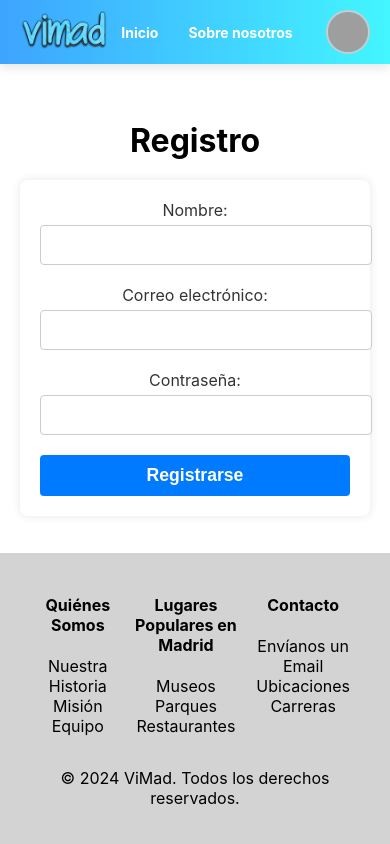
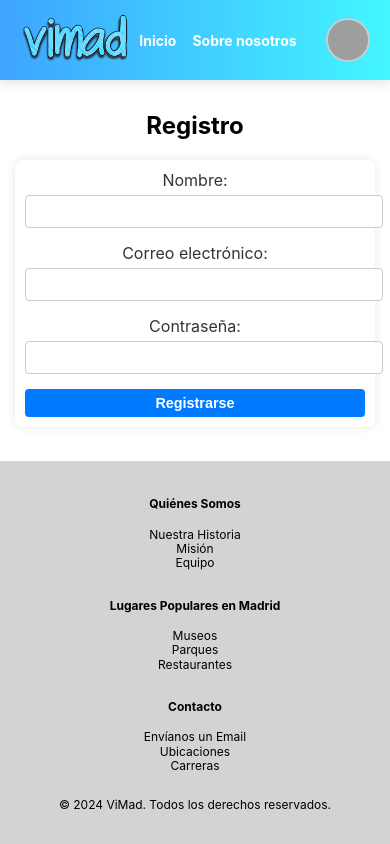
Before and after one commit to Kaaxerd/ViMad, a React (Create React App) app: page /profile in a window 390 px wide. Built offline with nearby package versions, Linux system fonts and the light colour scheme; grey boxes are pictures that could not be loaded.

Commit message:
Agregado para que sea responsive con moviles

```diff
--- a/src/components/DetalleSitio.css
+++ b/src/components/DetalleSitio.css
@@ -1,8 +1,8 @@
-html, body
-{
+html, body {
     overflow-x: hidden;
     box-sizing: border-box;
 }
+
 /* Estilos para el contenedor principal */
 .detalles-sitio {
     font-family: 'Roboto', sans-serif;
@@ -17,7 +17,7 @@ html, body
 }
 
 /* Descripción */
-.texto{
+.texto {
     font-family: 'Roboto', sans-serif;
     text-align: justify;
     font-size: 1rem;
@@ -43,9 +43,7 @@ html, body
 .detalles-sitio .map-wrapper {
     display: flex;
     justify-content: center;
-
     align-items: center;
-    /* Centra verticalmente (si es necesario) */
 }
 
 .map-wrapper {
@@ -54,26 +52,11 @@ html, body
 }
 
 .leaflet-container {
-    height: 100%; /* Ensure the map takes up the full height of the container */
-    width: 50%; /* Ensure the map takes up the full width of the container */
+    height: 100%;
+    width: 50%;
 }
 
-/* Responsividad para pantallas más pequeñas */
-@media (max-width: 768px) {
-    .detalles-sitio h1 {
-        font-size: 1.5rem;
-    }
-
-    .detalles-sitio p {
-        font-size: 0.9rem;
-        padding: 0 10px;
-    }
-
-    .detalles-sitio img {
-        max-height: 300px;
-    }
-}
-
+/* Título grande */
 .title h1 {
     font-size: 5rem;
     color: #fcfcfc;
@@ -83,20 +66,20 @@ html, body
 
 .title {
     font-family: 'Montserrat', sans-serif;
-    width: 100vw; /* Ocupa todo el ancho de la ventana */
-    height: 80vh; /* Altura ajustada */
+    width: 100vw;
+    height: 80vh;
     display: flex;
     flex-direction: column;
     justify-content: center;
     align-items: center;
-    color: white; /* Contraste del texto */
+    color: white;
     text-align: center;
     position: relative;
-    margin: 0; /* Elimina márgenes laterales */
+    margin: 0;
     padding: 0;
     overflow: hidden;
     box-sizing: border-box;
-    margin-bottom: 60px; /* Espacio debajo del div */
+    margin-bottom: 60px;
 }
 
 .subtitulo {
@@ -107,31 +90,30 @@ html, body
     padding-bottom: 2%;
 }
 
-/* Estilos para los contenedores principales */
+/* Contenedor de elementos */
 .contenedor-grid {
     font-family: 'Roboto', sans-serif;
     display: flex;
-    flex-wrap: wrap; /* Permite múltiples filas */
-    gap: 50px; /* Espaciado entre elementos */
-    justify-content: center; /* Centra filas incompletas */
-    padding: 50px; /* Espaciado interno */
+    flex-wrap: wrap;
+    gap: 50px;
+    justify-content: center;
+    padding: 50px;
     padding-top: 0;
 }
 
-  /* Estilos para los elementos individuales */
 .elemento-item {
-    flex: 1 1 calc(25% - 50px); /* Ajusta al 25% del ancho menos el gap */
-    max-width: 250px; /* Ancho máximo */
+    flex: 1 1 calc(25% - 50px);
+    max-width: 250px;
     background-color: #fff;
     border-radius: 8px;
-    box-shadow: 0 4px 8px rgba(0, 0, 0, 0.1); /* Sombra */
+    box-shadow: 0 4px 8px rgba(0, 0, 0, 0.1);
     overflow: hidden;
     transition: transform 0.3s;
-    padding: 20px; /* Espaciado interno */
+    padding: 20px;
 }
 
 .elemento-item:hover {
-    transform: scale(1.05); /* Efecto de ampliación */
+    transform: scale(1.05);
 }
 
 .elemento-item h3 {
@@ -149,18 +131,17 @@ html, body
     text-align: left;
 }
 
-  .elemento-item strong, .consejo-subtitulo
-  {
+.elemento-item strong, .consejo-subtitulo {
     font-weight: bold;
     font-style: italic;
     padding-right: 2%;
-    background-color: #f9f9f9; /* Fondo claro para contraste */
-    border-radius: 4px; /* Bordes redondeados */
-    padding: 2px 4px; /* Espaciado interno */
+    background-color: #f9f9f9;
+    border-radius: 4px;
+    padding: 2px 4px;
 }
 
 .elemento-item ul {
-    list-style: none; /* Elimina los puntos de las listas */
+    list-style: none;
     padding: 10px;
     margin: 0;
 }
@@ -170,3 +151,108 @@ html, body
     margin-bottom: 10px;
     font-size: 1rem;
 }
+
+/* Responsividad */
+@media (max-width: 768px) {
+
+    .detalles-sitio h1 {
+        font-size: 1.5rem;
+    }
+
+    .texto {
+        font-size: 0.9rem;
+        padding: 0 20px;
+    }
+
+    .detalles-sitio img {
+        width: 70%;
+        padding: 50px;
+        max-height: 300px;
+    }
+
+    .map-wrapper {
+        height: 300px;
+    }
+
+    .leaflet-container {
+        width: 90%;
+    }
+
+    .title h1 {
+        font-size: 3rem;
+    }
+
+    .subtitulo {
+        font-size: 2rem;
+    }
+
+    .contenedor-grid {
+        gap: 30px;
+        padding: 20px;
+    }
+
+    .elemento-item {
+        flex: 1 1 calc(50% - 20px);
+        max-width: 100%;
+    }
+
+    .elemento-item h3 {
+        font-size: 1.1rem;
+    }
+
+    .elemento-item p {
+        font-size: 0.9rem;
+    }
+}
+
+@media (max-width: 480px) {
+    .detalles-sitio h1 {
+        font-size: 1.2rem;
+    }
+
+    .texto {
+        font-size: 0.8rem;
+        text-align: justify;
+    }
+
+    .detalles-sitio img {
+        width: 90%;
+        padding: 20px;
+    }
+
+    .map-wrapper {
+        height: 250px;
+    }
+
+    .leaflet-container {
+        width: 95%;
+    }
+
+    .title h1 {
+        font-size: 2.5rem;
+    }
+
+    .subtitulo {
+        font-size: 1.5rem;
+    }
+
+    .contenedor-grid {
+        gap: 20px;
+    }
+
+    .elemento-item {
+        flex: 1 1 100%;
+    }
+
+    .elemento-item h3 {
+        font-size: 1rem;
+    }
+
+    .elemento-item p {
+        font-size: 0.8rem;
+    }
+
+    .elemento-item li {
+        text-align: justify;
+    }
+}
--- a/src/components/HeaderFooter.css
+++ b/src/components/HeaderFooter.css
@@ -52,25 +52,117 @@
     box-shadow: 0 8px 20px rgba(0, 0, 0, 0.2);
 }
 
-/* Responsive Styling */
+.footer {
+    background-color: lightgrey;
+    color: black;
+    padding: 20px;
+    text-align: center;
+    font-size: 16px; /* Tamaño base para pantallas grandes */
+}
+
+.footer nav {
+    margin-top: 10px;
+}
+
+.footer nav a {
+    color: black;
+    text-decoration: none;
+    margin: 0 10px;
+}
+
+.footer nav a:hover {
+    text-decoration: underline;
+}
+
+.footer-columns {
+    display: flex;
+    justify-content: space-around;
+    padding: 0 20px;
+}
+
+.footer-columns ul {
+    list-style-type: none;
+    padding: 0;
+}
+
+.footer-columns ul li {
+    color: black;
+    text-decoration: none;
+    font-size: 16px; /* Tamaño base para pantallas grandes */
+}
+
+.footer-columns ul li a {
+    color: black;
+    text-decoration: none;
+}
+
+.footer-columns ul li a:visited {
+    color: black;
+    text-decoration: none;
+}
+
+/* Responsive Styling for Mobile */
 @media (max-width: 768px) {
+
+    .header {
+        padding: 13px 20px; /* Reduce el padding para móviles */
+    }
+
     .nav-links {
-        gap: 10px;
+        gap: 0px; /* Reduce el espaciado entre enlaces */
     }
 
     .nav-links a {
-        font-size: 14px;
-        padding: 8px 10px;
+        font-size: 14px; /* Reduce el tamaño de la fuente */
+        padding: 0px 8px; /* Reduce el espaciado interno */
+    };
+
+    .header .logo {
+        height: 1.5rem; /* Reduce el tamaño del logo */
+        padding-right: 30px; /* Añade espacio entre el logo y los enlaces */
+        background-size: contain; /* Ajusta el tamaño del logo */
     }
 
-    .header {
-        padding: 10px 20px;
+    .footer {
+        padding: 5px; /* Reduce el padding para móviles */
+        font-size: 14px; /* Reducir tamaño del texto */
+        line-height: 1.4; /* Compactar la altura de línea */
     }
 
-    .header .logo {
-        height: 40px;
+    .footer-columns {
+        flex-direction: column; /* Cambia a disposición vertical */
+        align-items: center; /* Centra el contenido */
+        padding: 5px 0; /* Espaciado interno más pequeño */
+    }
+
+    .footer nav a {
+        margin: 5px; /* Espaciado reducido entre enlaces */
+        font-size: 14px; /* Texto más pequeño para enlaces */
     }
 }
+
+@media (max-width: 480px) {
+    .footer {
+        padding: 8px; /* Espaciado interno aún más reducido */
+        font-size: 12px; /* Tamaño más pequeño para el texto */
+        line-height: 1.2; /* Reduce la altura de línea */
+    }
+
+    .footer-columns {
+        padding: 2px 0; /* Reduce espaciado vertical */
+        gap: 0px; /* Espaciado mínimo entre columnas */
+    }
+
+    .footer nav a {
+        margin: 0px; /* Espaciado mínimo entre enlaces */
+        font-size: 12px; /* Tamaño de texto más pequeño */
+    }
+
+    .footer-columns ul li {
+        font-size: 12px; /* Tamaño de lista reducido */
+    }
+}
+
 
 .footer {
     background-color: lightgrey;
--- a/src/components/Map.css
+++ b/src/components/Map.css
@@ -17,3 +17,36 @@ h2 {
     font-size: 2em;
     margin-top: 20px;
 }
+
+/* Media queries para dispositivos móviles */
+@media (max-width: 768px) {
+    .map-container {
+        height: 400px;        /* Reduce altura para tablets */
+        margin-bottom: 50px; /* Reduce el margen inferior */
+    }
+
+    .react-leaflet-container {
+        height: 350px;        /* Ajusta altura del mapa */
+        width: 90%;           /* Amplia el ancho del mapa */
+    }
+
+    h2 {
+        font-size: 1.8em;     /* Reduce el tamaño de la fuente del título */
+    }
+}
+
+@media (max-width: 480px) {
+    .map-container {
+        height: 300px;        /* Reduce más la altura para móviles pequeños */
+        margin-bottom: 30px; /* Reduce más el margen inferior */
+    }
+
+    .react-leaflet-container {
+        height: 250px;        /* Ajusta altura del mapa */
+        width: 95%;           /* Hace que el mapa ocupe casi todo el ancho */
+    }
+
+    h2 {
+        font-size: 1.5em;     /* Reduce aún más el tamaño de la fuente del título */
+    }
+}
--- /dev/null
+++ b/src/components/WorldMap.css
@@ -0,0 +1,31 @@
+
+
+/* Contenedor específico para React Leaflet */
+.react-leaflet-container {
+    width: 100%; /* Mapa siempre ocupa el ancho del contenedor */
+    height: auto; /* Altura predeterminada */
+    border-radius: 8px; /* Bordes redondeados */
+    box-shadow: 0 4px 8px rgba(0, 0, 0, 0.2); /* Sombra alrededor del mapa */
+    transition: height 0.3s ease-in-out, width 0.3s ease-in-out; /* Suavidad al redimensionar */
+}
+
+/* Estilo responsivo */
+@media (max-width: 768px) {
+    .react-leaflet-container {
+        height: 350px; /* Reduce la altura para tablets */
+    }
+
+    .map-container {
+        padding: 5px; /* Menos padding en dispositivos medianos */
+    }
+}
+
+@media (max-width: 480px) {
+    .react-leaflet-container {
+        height: 250px; /* Altura más pequeña para teléfonos */
+    }
+
+    .map-container {
+        padding: 0; /* Quita el padding en dispositivos pequeños */
+    }
+}
--- a/src/components/WorldMap.jsx
+++ b/src/components/WorldMap.jsx
@@ -1,6 +1,7 @@
 import React from 'react';
 import { MapContainer, TileLayer, Marker, Popup } from 'react-leaflet';
 import L from 'leaflet'; // Asegúrate de importar leaflet para crear el ícono personalizado
+import './WorldMap.css';
 import { sitios } from './sitiosData'; // Asegúrate de importar tus datos de sitios
 
 // Personaliza el icono del marcador si lo necesitas
@@ -16,7 +17,7 @@ const sitiosFavoritosData = sitios.filter((sitio) => favoritosId.includes(sitio.
 const WorldMap = () => {
     return (
         <div>
-            <div className="map-container">
+            <div className="WorldMap-container">
                 {/* Mapa centrado en el centro del mundo con un zoom para ver todo el mapa */}
                 <MapContainer center={[40, 0]} zoom={2} className="react-leaflet-container" style={{ height: '500px', width: '100%' }}>
                     <TileLayer
--- a/src/pages/Error.css
+++ b/src/pages/Error.css
@@ -11,3 +11,18 @@ button a {
     color: black;
     text-decoration: none;
 }
+
+/* Media queries para dispositivos móviles */
+@media (max-width: 768px) {
+    button {
+        padding: 8px 16px; /* Reduce tamaño para pantallas más pequeñas */
+        font-size: 14px; /* Reduce tamaño del texto */
+    }
+}
+
+@media (max-width: 480px) {
+    button {
+        padding: 6px 12px; /* Ajusta tamaño del botón para móviles pequeños */
+        font-size: 12px; /* Reduce aún más el tamaño del texto */
+    }
+}
--- a/src/pages/Home.css
+++ b/src/pages/Home.css
@@ -44,3 +44,41 @@ h2
     color: transparent; /* Hacer el color del texto transparente para que se vea el gradiente */
     font-weight: bold; /* Opcional: para que resalte más */
 }
+
+
+@media (max-width: 768px) {
+    .intro {
+        height: 70vh; /* Reducir altura de la sección */
+        padding: 0 20px; /* Ajustar padding */
+    }
+
+    .intro h1 {
+        font-size: 2.5em; /* Reducir más el tamaño */
+    }
+
+    .intro p {
+        font-size: 1.5em;
+    }
+
+    h2 {
+        font-size: 1.5em;
+    }
+}
+
+@media (max-width: 480px) {
+    .intro {
+        height: 60vh; /* Ajustar altura para dispositivos pequeños */
+    }
+
+    .intro h1 {
+        font-size: 2em; /* Tamaño para teléfonos */
+    }
+
+    .intro p {
+        font-size: 1.2em;
+    }
+
+    h2 {
+        font-size: 1.2em;
+    }
+}
--- a/src/pages/Profile.css
+++ b/src/pages/Profile.css
@@ -149,3 +149,84 @@
     color: transparent; /* Hacer el color del texto transparente para que se vea el gradiente */
     font-weight: bold; /* Opcional: para que resalte más */
 }
+
+
+/* Media queries para dispositivos móviles */
+@media (max-width: 768px) {
+    .profile-container, .welcome-container {
+        padding: 15px;
+    }
+
+    .profile-title {
+        font-size: 1.8rem;
+    }
+
+    .profile-form {
+        gap: 15px;
+        padding: 15px;
+    }
+
+    .form-input {
+        font-size: 0.9rem;
+        padding: 8px;
+    }
+
+    .form-button, .logout-button {
+        font-size: 1rem;
+        padding: 8px 16px;
+    }
+
+    .sitios-grid {
+        gap: 30px;
+        padding: 20px;
+    }
+
+    .tarjeta-imagen {
+        height: 120px;
+    }
+
+    .tarjeta h3 {
+        font-size: 1.1rem;
+    }
+
+    .tarjeta p {
+        font-size: 0.8rem;
+    }
+}
+
+@media (max-width: 480px) {
+    .profile-title {
+        font-size: 1.5rem;
+    }
+
+    .profile-form {
+        padding: 10px;
+    }
+
+    .form-input {
+        font-size: 0.8rem;
+    }
+
+    .form-button, .logout-button {
+        font-size: 0.9rem;
+        padding: 6px 12px;
+    }
+
+    .sitios-grid {
+        grid-template-columns: 1fr; /* Una columna para teléfonos */
+        gap: 20px;
+        padding: 10px;
+    }
+
+    .tarjeta-imagen {
+        height: 100px;
+    }
+
+    .tarjeta h3 {
+        font-size: 1rem;
+    }
+
+    .tarjeta p {
+        font-size: 0.7rem;
+    }
+}
--- a/src/pages/Profile.jsx
+++ b/src/pages/Profile.jsx
@@ -98,7 +98,7 @@ const Profile = () => {
             </div>
           ))}
         </div>
-        <WorldMap></WorldMap>
+        <WorldMap className = "MapaMundi"></WorldMap>
         <button onClick={handleLogout} className="logout-button">
           Cerrar sesión
         </button>
```
Lines whose indentation alone changed are shown as unchanged.
